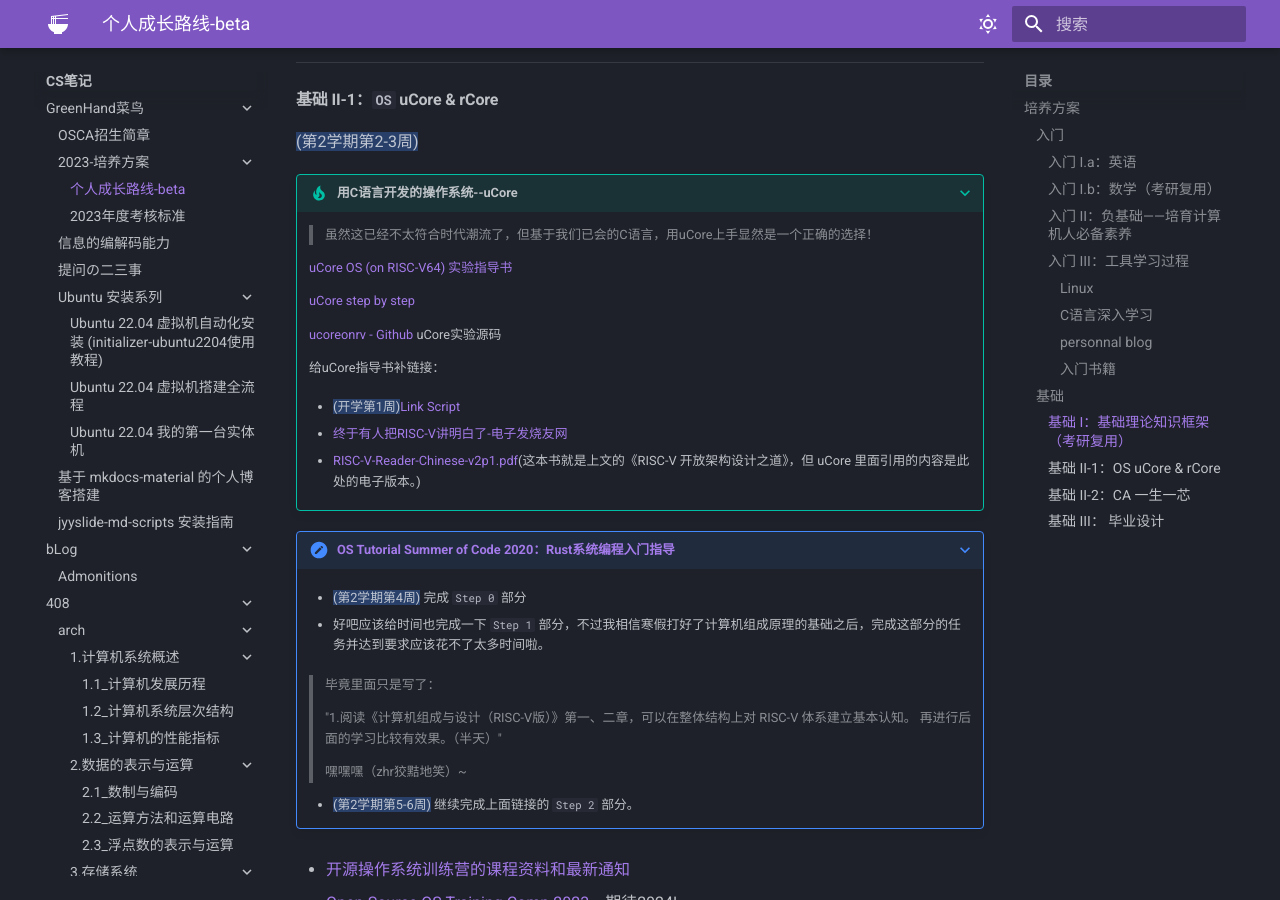
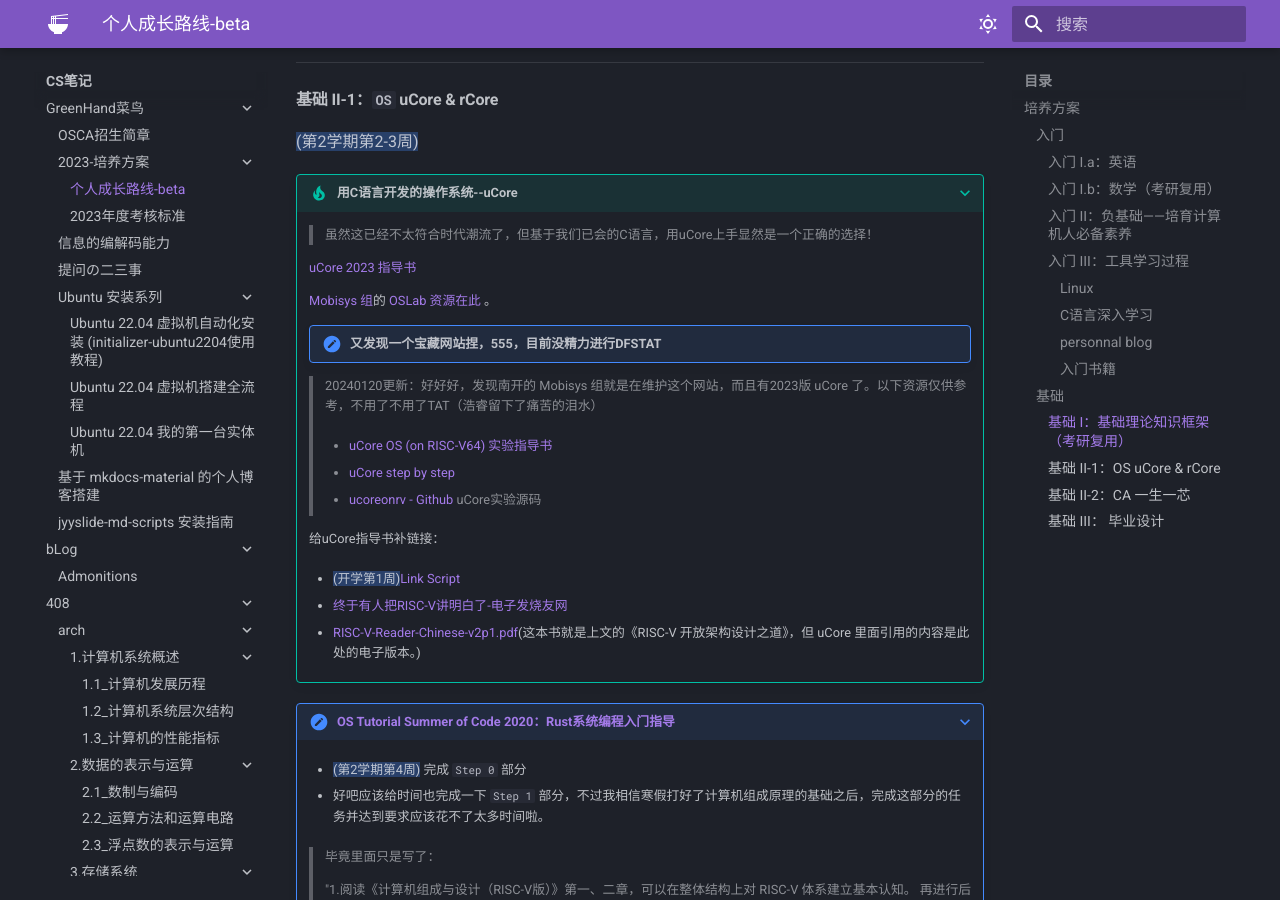
Before and after one commit to Haohahahaha/cs, an MkDocs documentation site: the page built from docs/greenhand/fertile/fertile.md, in a window 1280 px wide and 900 px high, scrolled down 6174 px. Built offline with MkDocs 1.6.1 and Material for MkDocs 9.7.7, drawn with Linux system fonts in a browser that asks for light colours.

Commit message:
2024-01-20_10:41:01 update

```diff
--- a/docs/greenhand/fertile/fertile.md
+++ b/docs/greenhand/fertile/fertile.md
@@ -444,11 +444,19 @@ Python：[Harvard CS50x](https://csdiy.wiki/%E7%BC%96%E7%A8%8B%E5%85%A5%E9%97%A8
 
 	> 虽然这已经不太符合时代潮流了，但基于我们已会的C语言，用uCore上手显然是一个正确的选择！
 
-	[uCore OS (on RISC-V64) 实验指导书](https://nankai.gitbook.io/ucore-os-on-risc-v64/)
+	[uCore 2023 指导书](https://www.mobisys.cc/oslab/lab2023/_book/index.html)
 
-	[uCore step by step](https://1790865014.gitbook.io/ucore-step-by-step/)
+	[Mobisys 组](https://www.mobisys.cc/index.html)的 [OSLab 资源在此](https://www.mobisys.cc/oslab/index.html) 。
 
-	[ucoreonrv - Github](https://github.com/nkgongxl/ucoreonrv/tree/code_practice) uCore实验源码
+	!!! note "又发现一个宝藏网站捏，555，目前没精力进行DFSTAT"
+
+	> 20240120更新：好好好，发现南开的 Mobisys 组就是在维护这个网站，而且有2023版 uCore 了。以下资源仅供参考，不用了不用了TAT（浩睿留下了痛苦的泪水）
+
+	> - [uCore OS (on RISC-V64) 实验指导书](https://nankai.gitbook.io/ucore-os-on-risc-v64/)
+
+	> - [uCore step by step](https://1790865014.gitbook.io/ucore-step-by-step/)
+
+	> - [ucoreonrv - Github](https://github.com/nkgongxl/ucoreonrv/tree/code_practice) uCore实验源码
 
 	给uCore指导书补链接：
 
```
